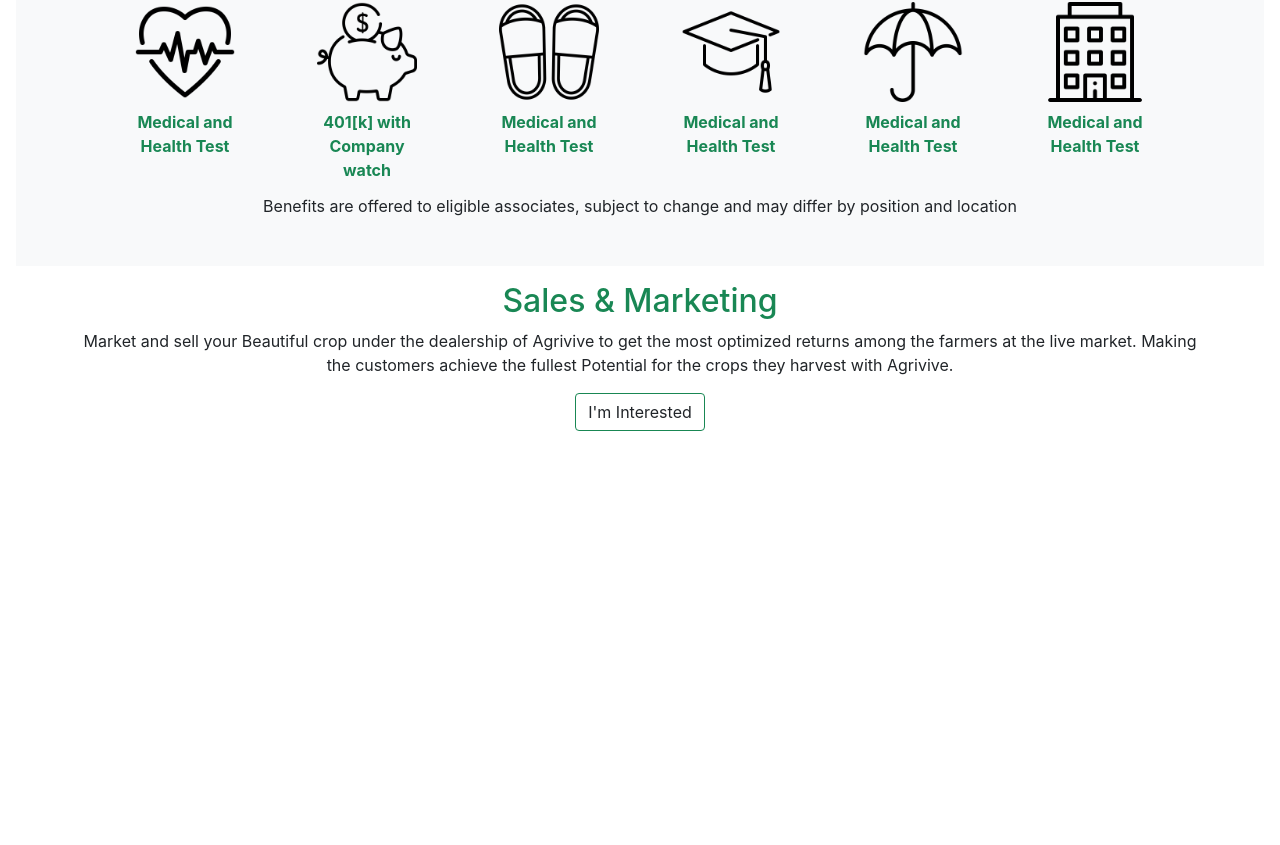
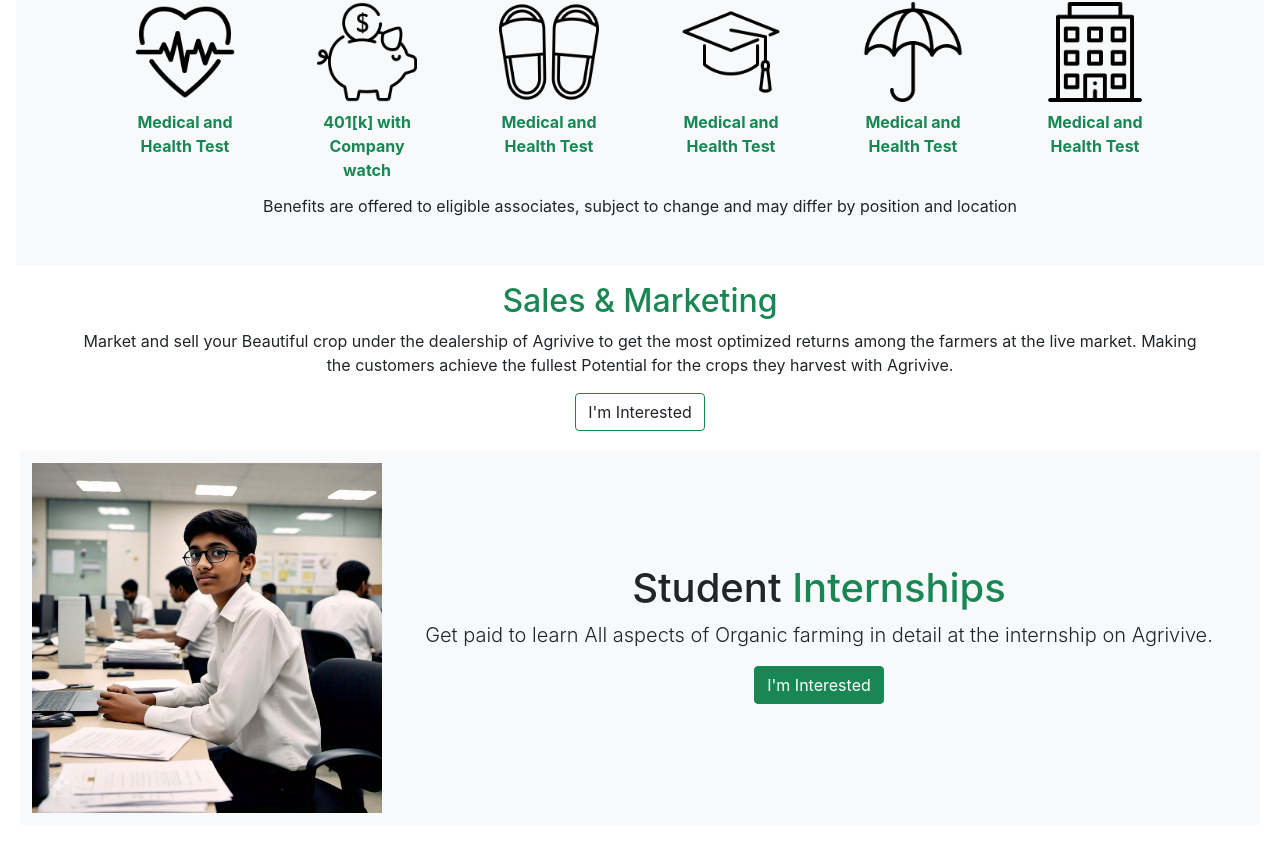
Before and after one commit to HariSirikonda/Agrivive, a React (Create React App) app: page /careers in a window 1280 px wide. Shown: the part 677-1522 px from the top of the page. Before the commit the page ends 1140 px from the top, so only its background shows below. Built offline with nearby package versions, Linux system fonts and the light colour scheme.

Commit message:
Done with student internship section

```diff
--- a/src/components/careers.js
+++ b/src/components/careers.js
@@ -7,10 +7,11 @@
 import PiggyBank from './images/piggy-bank.png';
 import Slippers from './images/slippers.png';
 import Umbrella from './images/umbrella.png';
+import StudentIntern from './images/studentIntern.jpg';
 
-function Careers(){
-    return(
-        <section className="Careers-page p-3">
+function Careers() {
+    return (
+        <section className="Careers-page p-3 container-fluid">
             {/* Intro Section */}
             <section className="p-3">
                 <div className="d-flex align-items-center justify-content-center">
@@ -26,8 +27,8 @@
                         <Link className='text-decoration-none'>View All jobs</Link>
                     </div>
                     <div className="w-50 p-3 m-3 d-flex ">
-                        <img className='shadow m-2' src={BusinessPeople} alt='show me' style={{width : '375px', height :'375px'}}></img>
-                        <img className='shadow m-2' src={BusinessPeople2} alt='show me' style={{width : '375px', height :'375px'}}></img>
+                        <img className='shadow m-2' src={BusinessPeople} alt='show me' style={{ width: '375px', height: '375px' }}></img>
+                        <img className='shadow m-2' src={BusinessPeople2} alt='show me' style={{ width: '375px', height: '375px' }}></img>
                     </div>
                 </div>
             </section>
@@ -37,28 +38,28 @@
                     <h2>How we keep Top Talent</h2>
                 </div>
                 <div className='d-flex align-items-center justify-content-center'>
-                    <div className='m-1 mx-3 p-2' style={{width: '150px', height: '180px'}}>
-                        <img src={HeartBeat} alt='show me' style={{width: '100px' , height: '100px'}}></img>
+                    <div className='m-1 mx-3 p-2' style={{ width: '150px', height: '180px' }}>
+                        <img src={HeartBeat} alt='show me' style={{ width: '100px', height: '100px' }}></img>
                         <p className='text-success m-2'><b>Medical and Health Test</b></p>
                     </div>
-                    <div className='m-1 mx-3 p-2' style={{width: '150px', height: '180px'}}>
-                        <img src={PiggyBank} alt='show me' style={{width: '100px' , height: '100px'}}></img>
+                    <div className='m-1 mx-3 p-2' style={{ width: '150px', height: '180px' }}>
+                        <img src={PiggyBank} alt='show me' style={{ width: '100px', height: '100px' }}></img>
                         <p className='text-success m-2'><b>401[k] with Company watch</b></p>
                     </div>
-                    <div className='m-1 mx-3 p-2' style={{width: '150px', height: '180px'}}>
-                        <img src={Slippers} alt='show me' style={{width: '100px' , height: '100px'}}></img>
+                    <div className='m-1 mx-3 p-2' style={{ width: '150px', height: '180px' }}>
+                        <img src={Slippers} alt='show me' style={{ width: '100px', height: '100px' }}></img>
                         <p className='text-success m-2'><b>Medical and Health Test</b></p>
                     </div>
-                    <div className='m-1 mx-3 p-2' style={{width: '150px', height: '180px'}}>
-                        <img src={Education} alt='show me' style={{width: '100px' , height: '100px'}}></img>
+                    <div className='m-1 mx-3 p-2' style={{ width: '150px', height: '180px' }}>
+                        <img src={Education} alt='show me' style={{ width: '100px', height: '100px' }}></img>
                         <p className='text-success m-2'><b>Medical and Health Test</b></p>
                     </div>
-                    <div className='m-1 mx-3 p-2' style={{width: '150px', height: '180px'}}>
-                        <img src={Umbrella} alt='show me' style={{width: '100px' , height: '100px'}}></img>
+                    <div className='m-1 mx-3 p-2' style={{ width: '150px', height: '180px' }}>
+                        <img src={Umbrella} alt='show me' style={{ width: '100px', height: '100px' }}></img>
                         <p className='text-success m-2'><b>Medical and Health Test</b></p>
                     </div>
-                    <div className='m-1 mx-3 p-2' style={{width: '150px', height: '180px'}}>
-                        <img src={Building} alt='show me' style={{width: '100px' , height: '100px'}}></img>
+                    <div className='m-1 mx-3 p-2' style={{ width: '150px', height: '180px' }}>
+                        <img src={Building} alt='show me' style={{ width: '100px', height: '100px' }}></img>
                         <p className='text-success m-2'><b>Medical and Health Test</b></p>
                     </div>
                 </div>
@@ -66,6 +67,7 @@
                     <p>Benefits are offered to eligible associates, subject to change and may differ by position and location</p>
                 </div>
             </section>
+            {/* Sales and Marketing */}
             <section className='p-3'>
                 <div className='mx-3'>
                     <h2 className='text-success'>Sales & Marketing</h2>
@@ -77,6 +79,20 @@
                     <button className='btn border border-success'>I'm Interested</button>
                 </div>
             </section>
+
+            <section className='bg-light m-1 p-2'>
+                <div className='d-flex align-items-center justify-content-center'>
+                    <div className='m-1'>
+                        <img src={StudentIntern} alt='show me' style={{width: '350px', height: '350px'}}></img>
+                    </div>
+                    <div className='w-75 m-3 p-3'>
+                        <h1 className='text-dark'>Student <span className='text-success'>Internships</span></h1>
+                        <p className='lead '>Get paid to learn All aspects of Organic farming in detail at the internship on Agrivive.</p>
+                        <button className='btn btn-success mb-2' type='submit'>I'm Interested</button>
+                    </div>
+
+                </div>
+            </section>
         </section>
     );
 }
```
Also changed, not shown: src/components/images/studentIntern.jpg (added).
